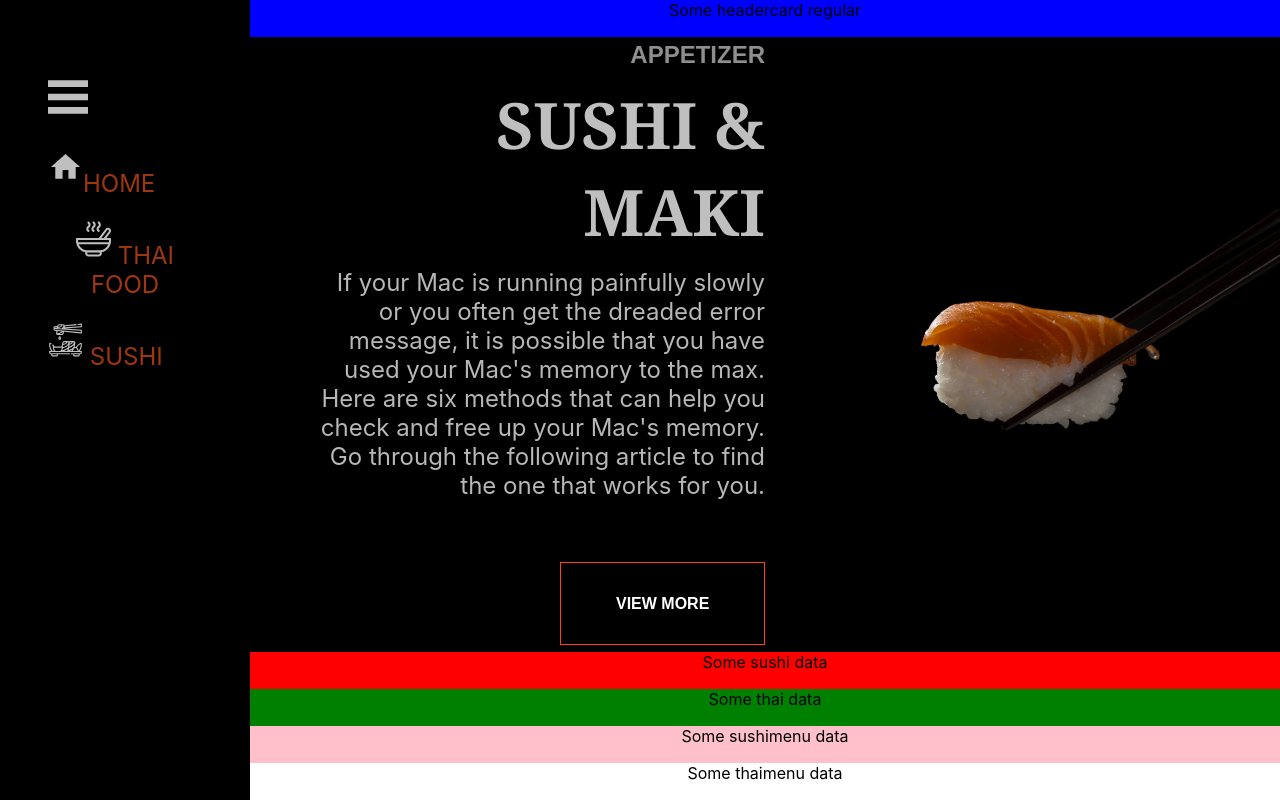
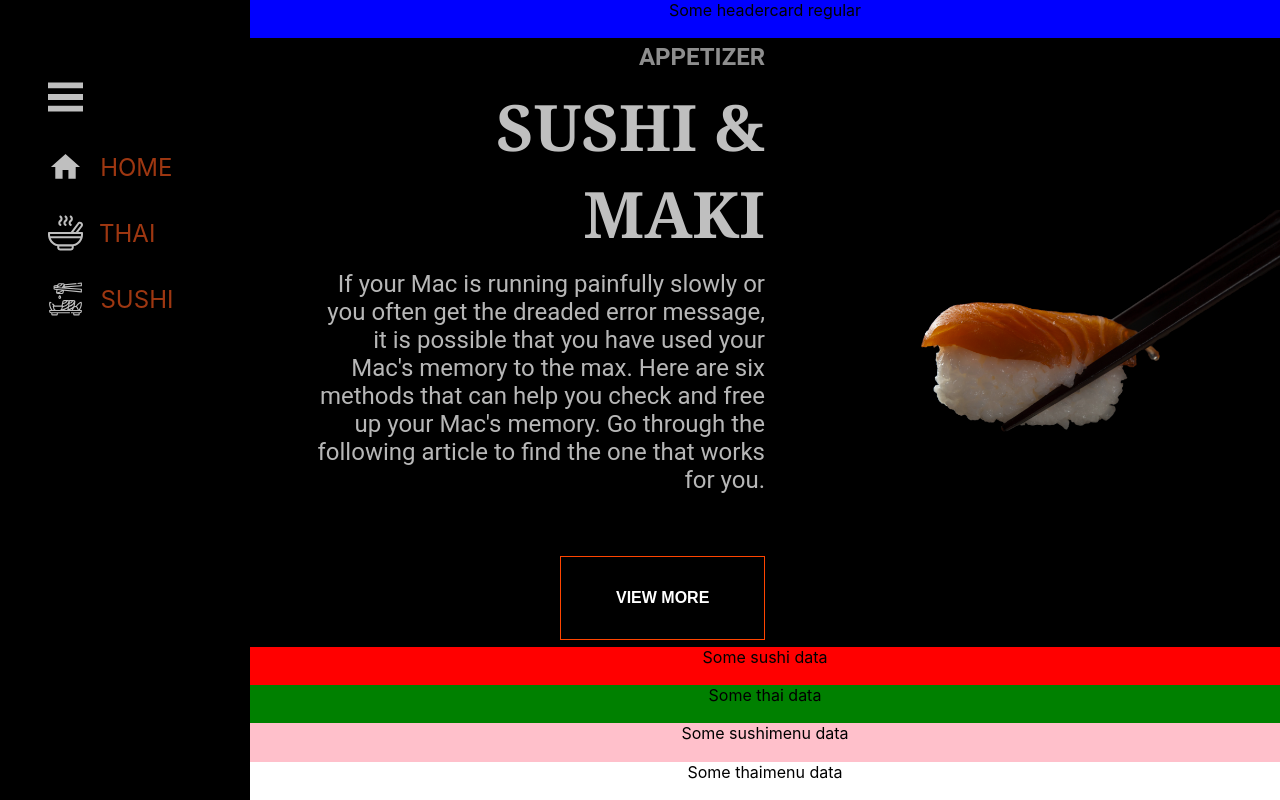
Before and after one commit to tanettrimas/beachhouse-client, a React (Create React App) app: page / in a window 1280 px wide. Built offline with nearby package versions, Linux system fonts and the light colour scheme.

Commit message:
Fixed navbar styling

```diff
--- a/src/App.css
+++ b/src/App.css
@@ -47,10 +47,6 @@ h3 {
     grid-area: headercard;
   }
 
-  .regular-dealcard {
-    background-color: palegoldenrod;
-    text-align: center;
-  }
 
   .sushi-dealcard {
     background-color: red;
@@ -87,8 +83,8 @@ h3 {
       'sidebar thai-dealcard thai-dealcard'
       'sidebar sushimenu-card sushimenu-card'
       'sidebar thaimenu-card thaimenu-card';
-    grid-template-columns: 250px 1fr 1fr;
-  }
+      grid-template-columns: 250px 1fr 1fr;
+    }
 
   .sidebar {
     background-color: black;
@@ -104,11 +100,6 @@ h3 {
     grid-area: headercard;
   }
 
-  .regular-dealcard {
-    background-color: palegoldenrod;
-    text-align: center;
-    grid-area: regular-dealcard;
-  }
 
   .sushi-dealcard {
     background-color: red;
--- a/src/components/Sidebar/Sidebar.component.jsx
+++ b/src/components/Sidebar/Sidebar.component.jsx
@@ -11,22 +11,22 @@ const SideBar = () => {
   return (
     <ul style={{ padding: '3rem 0' }}>
       <li>
-        <HamburgerIcon width='40rem' height='50rem' />
+        <HamburgerIcon width='35rem' height='50rem' />
       </li>
-      <li>
+      <li className='nav-item'>
+          <HomeIcon width='35rem' height='50rem' />
+          <p>HOME</p>
+      </li>
+      <li className='nav-item'>
+      <ThaiIcon width='35rem' height='50rem' />
         <p>
-          <HomeIcon width='35rem' height='50rem' />
-          HOME
+          THAI
         </p>
       </li>
-      <li>
+      <li className='nav-item'>
+      <SushiIcon width='35rem' height='50rem' />
         <p>
-          <ThaiIcon width='35rem' height='50rem' /> THAI FOOD
-        </p>
-      </li>
-      <li>
-        <p>
-          <SushiIcon width='35rem' height='50rem' /> SUSHI
+           SUSHI
         </p>
       </li>
     </ul>
--- a/src/components/Sidebar/sidebar.style.css
+++ b/src/components/Sidebar/sidebar.style.css
@@ -11,3 +11,11 @@ li {
 p {
   color: #9e3711;
 }
+
+.nav-item {
+  display: inline-grid;
+  grid-template-columns: 1fr 2fr;
+  align-items: center;
+  justify-items: start;
+  column-gap: 1rem;
+}
--- a/src/components/landingpage/nigiri/style.css
+++ b/src/components/landingpage/nigiri/style.css
@@ -23,7 +23,6 @@
 }
 
 .regular-dealcard {
-  color: white;
   background:black;
   grid-area: regular-dealcard
 }
@@ -37,12 +36,14 @@
 }
 
 .card-heading {
-  font-family: Arial, Helvetica, sans-serif;
+  font-family: Roboto, Helvetica, sans-serif;
   color: #8E8E8E;
   grid-area: heading;
 }
 
 .card-description {
+  font-family: Roboto, Helvetica, sans-serif;
+  font-style: normal;
   color: #B7B7B7;
   grid-area: description
 }
```
